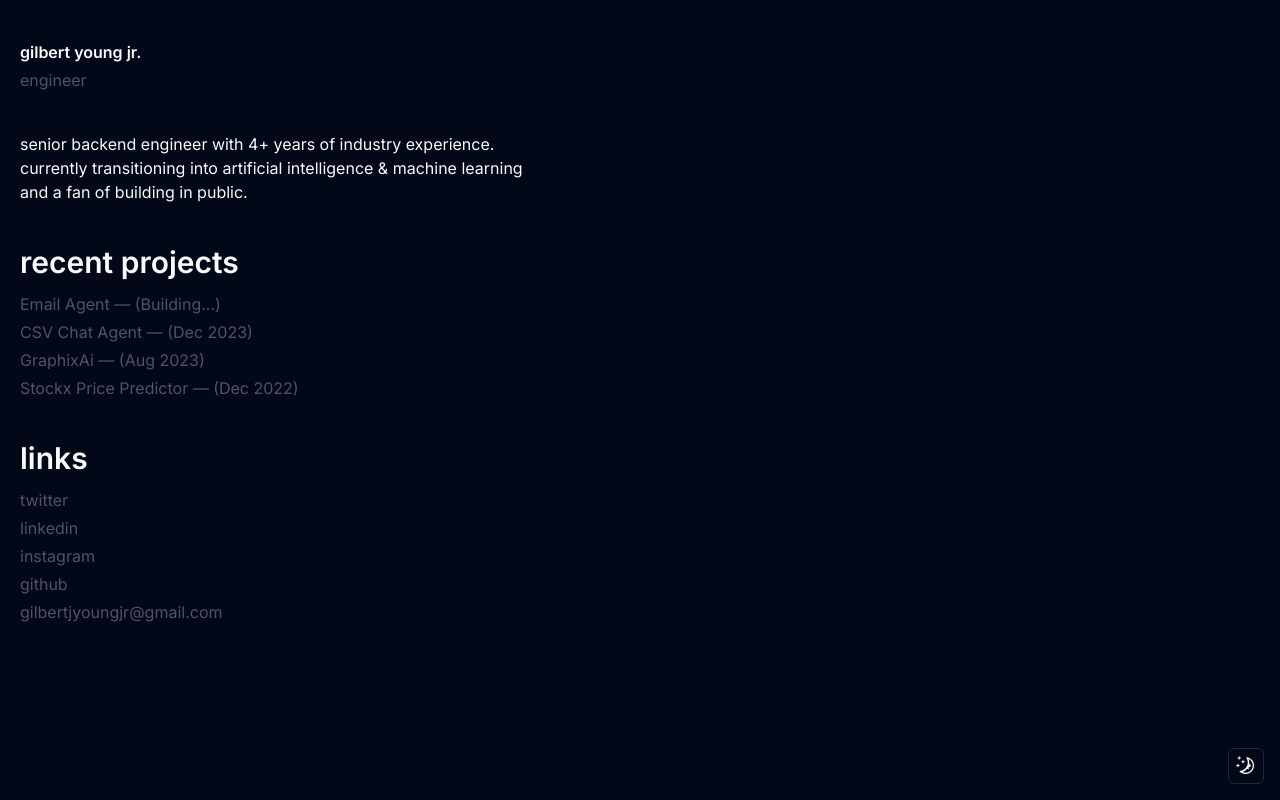
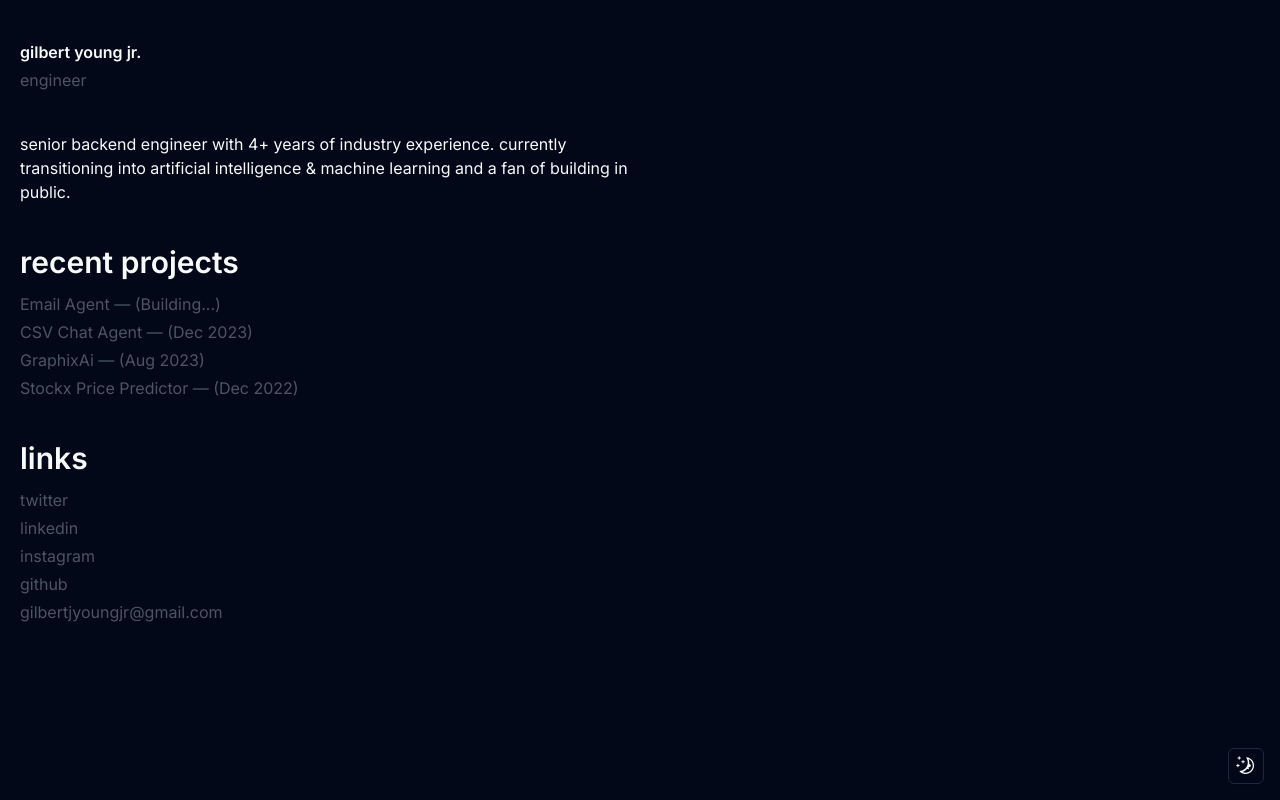
Before and after one commit to gjyoungjr/portfolio, a Next.js app: page / in a window 1280 px wide. Built offline with nearby package versions, Linux system fonts and the light colour scheme.

Commit message:
fix styles & spacing

```diff
--- a/app/page.tsx
+++ b/app/page.tsx
@@ -4,11 +4,11 @@ import { type SectionProps } from "@/components/section";
 
 export default function Home() {
   return (
-    <main className="">
+    <main className="mb-4">
       <p className="font-semibold">gilbert young jr.</p>
       <p className="text-gray-600 mt-1">engineer</p>
 
-      <div className="mt-10 max-w-[40%]">
+      <div className="mt-10 max-w-screen-sm">
         <p>
           senior backend engineer with 4+ years of industry experience.
           currently transitioning into artificial intelligence & machine
```
